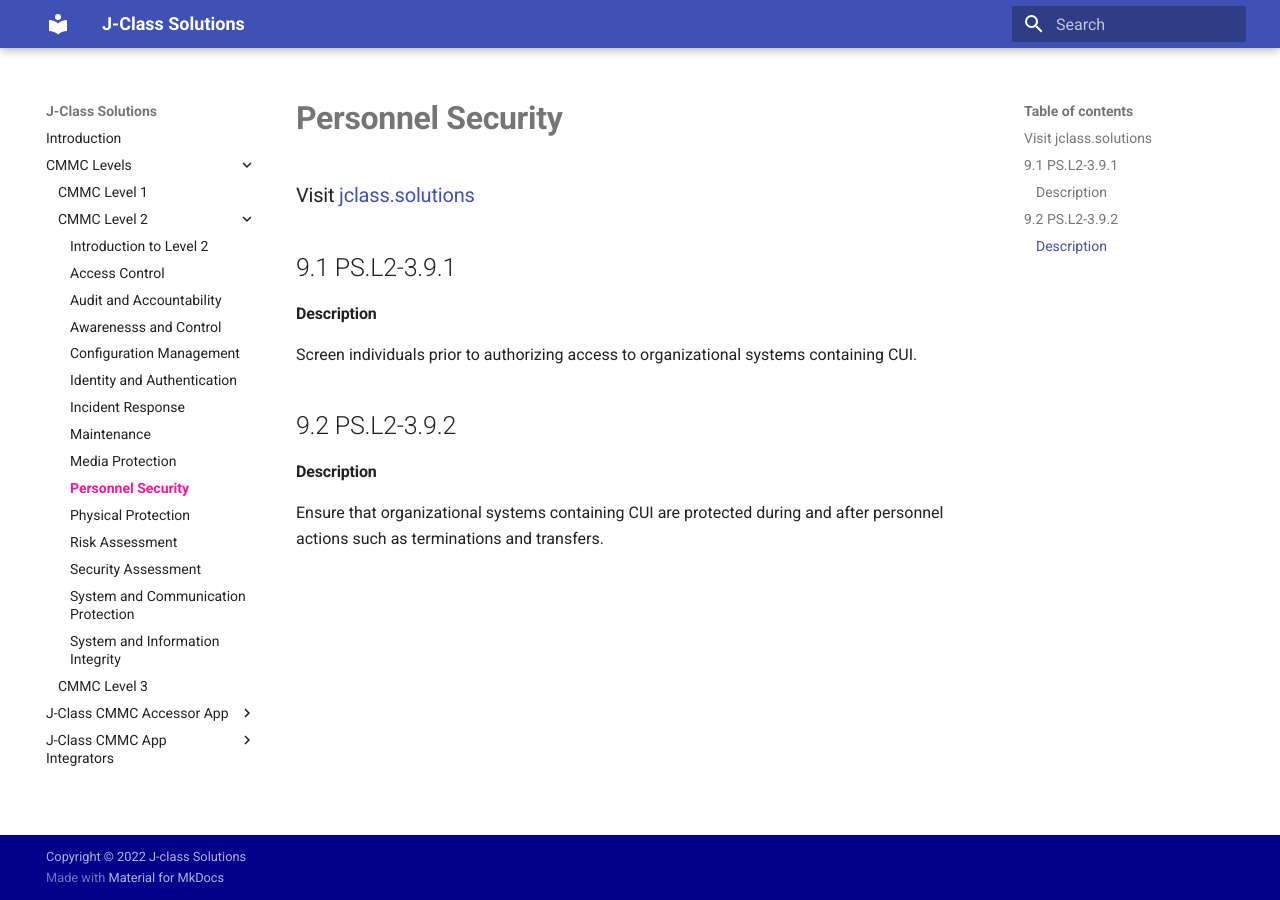
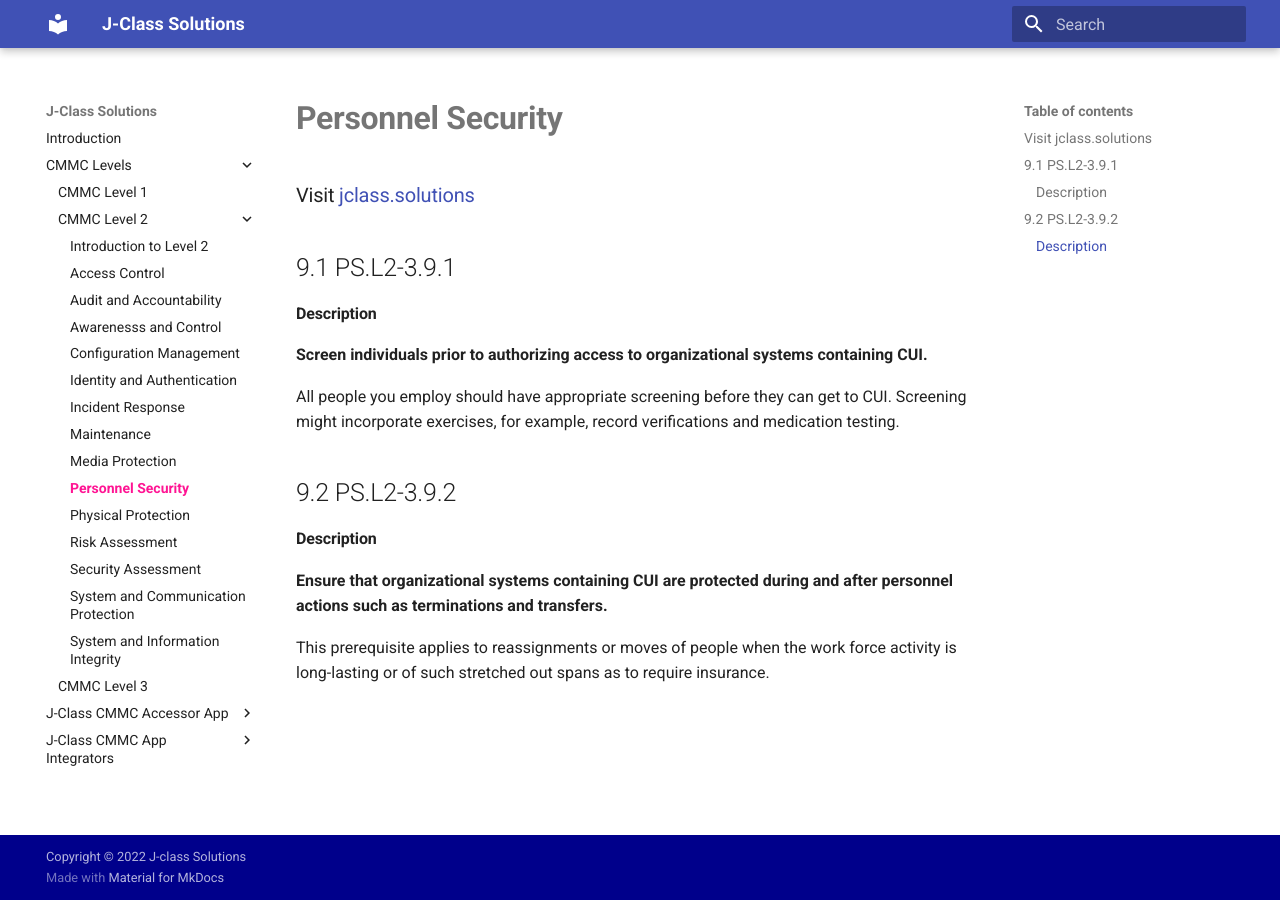
Before and after one commit to JClass-Security/mkdocs-jclass, an MkDocs documentation site: the page built from content/cmmc/level-two/personnel.md, in a window 1280 px wide. Built offline with MkDocs 1.6.1 and Material for MkDocs 9.7.7, drawn with Linux system fonts in a browser that asks for light colours.

Commit message:
highlighted  personnel security

```diff
--- a/content/cmmc/level-two/personnel.md
+++ b/content/cmmc/level-two/personnel.md
@@ -5,10 +5,15 @@
 
 #### Description
 
-Screen individuals prior to authorizing access to organizational systems containing CUI.
+**Screen individuals prior to authorizing access to organizational systems containing CUI.**
+
+All people you employ should have appropriate screening before they can get to CUI. Screening might incorporate exercises, for example, record verifications and medication testing.
+
 
 ## 9.2 PS.L2-3.9.2
 
 #### Description
 
-Ensure that organizational systems containing CUI are protected during and after personnel actions such as terminations and transfers.
+**Ensure that organizational systems containing CUI are protected during and after personnel actions such as terminations and transfers.**
+
+This prerequisite applies to reassignments or moves of people when the work force activity is long-lasting or of such stretched out spans as to require insurance.
```
